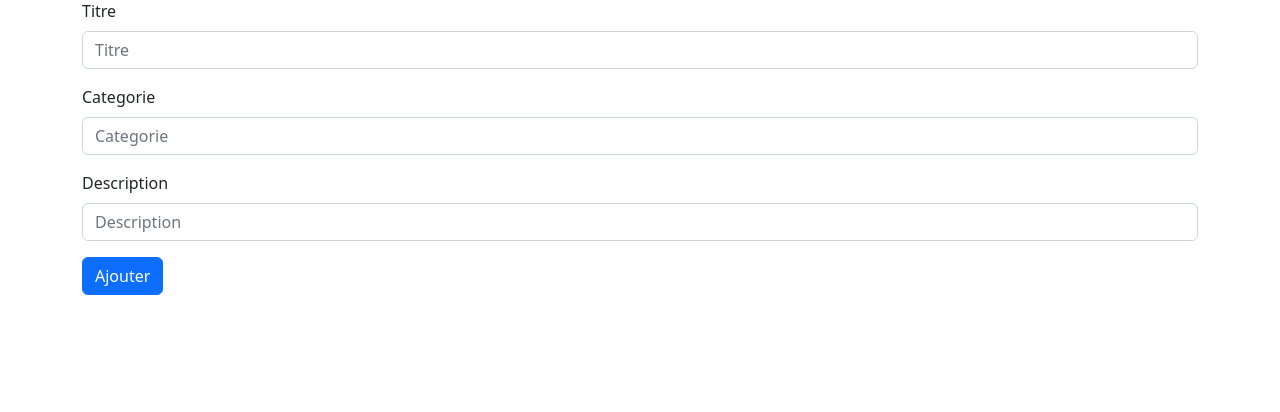
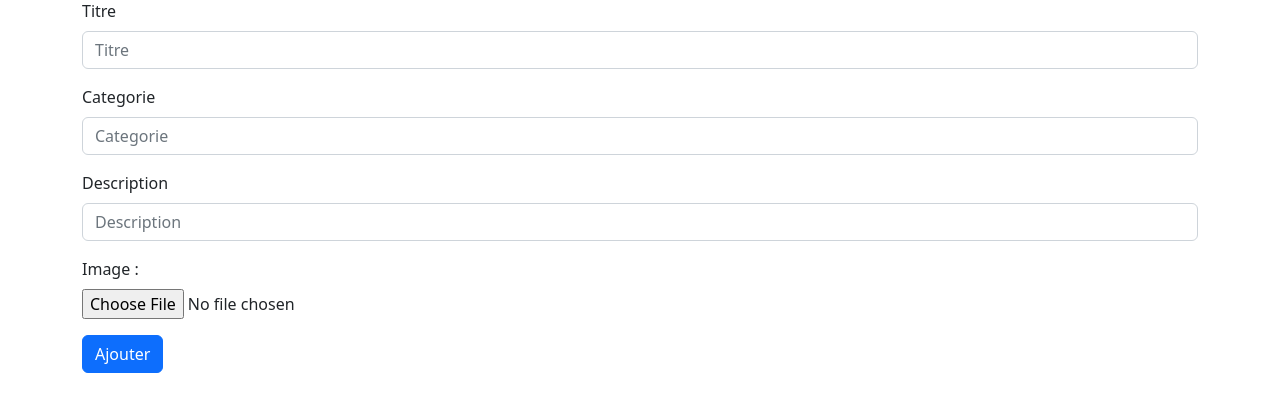
Before and after one commit to LucasDeluge/BlogPhP, a PHP site: page /updateArticle.php in a window 1280 px wide. Shown: the part 131-543 px from the top of the page. Run offline with PHP 8.4, Linux system fonts and the light colour scheme; data that the repository does not hold is empty.

Commit message:
maj article

```diff
--- a/addArticle.php
+++ b/addArticle.php
@@ -21,7 +21,7 @@
         $categorie = htmlspecialchars($categorie);
         $description = $_POST['description'] ?? false;
         $description = htmlspecialchars($description);
-        $image = "img".date("dmYHis")."."."jpg" ?? false;
+        $imgUpload = "img".date("dmYHis")."."."jpg" ?? false;
 
         //Vérifier
         if (strlen($titre) > 0 && $categorie > 0 && $description > 0) {
--- a/delArticle.php
+++ b/delArticle.php
@@ -12,7 +12,7 @@
             throw new Exception('Erreur lors de la suppression de l\'article (id)');
         }
 
-        //je recupere mon article
+        //je récupère mon article
         $article = $pdo->query('select * from article where id = '.$id)->fetch();
 
         //je prépare ma requete
@@ -22,7 +22,7 @@
             ':id' => $id
         ]);
 
-        //je supprime l'image lié a larticle
+        //je supprime l'image liée à l'article
         unlink($article['image']);
 
         echo '
--- a/listArticle.php
+++ b/listArticle.php
@@ -16,13 +16,13 @@ session_start();
 <body>
 <main class="container">
     <p>
-        <a href="addArticle.php">Ajouter</a>
+        <strong><a href="addArticle.php">Ajouter</a></strong>
     </p>
 <?php
 require_once 'connexionDB.php';
 
 foreach ($pdo->query("select * from article")->fetchAll() as $key => $article) {
-    var_dump($article);
+    // var_dump($article);
     $dateCreation = new DateTime($article['dateCreation']);
     echo"
     <div class='card border-primary my-2' style='max-width: 20rem;'>
--- a/updateArticle.php
+++ b/updateArticle.php
@@ -105,6 +105,12 @@
             <input type="text" class="form-control" id="description" name="description" placeholder="Description"
                    value="<?php echo $article['description'] ?>">
         </div>
+        <div class="mb-3">
+                <label for="exampleFormControlInput1" class="form-label">Image : </label>
+                <br>
+                <input type="hidden" name="MAX_FILE_SIZE" value="10000000" />
+                <input type="file" name="imgUpload" />
+            </div>
         <input type="hidden" name="id" value="<?php echo $article['id'] ?>">
         <button type="submit" class="btn btn-primary">Ajouter</button>
     </form>
```
Also changed, not shown: uploadimg/image4-tacos-de-grenoble.png (added).
